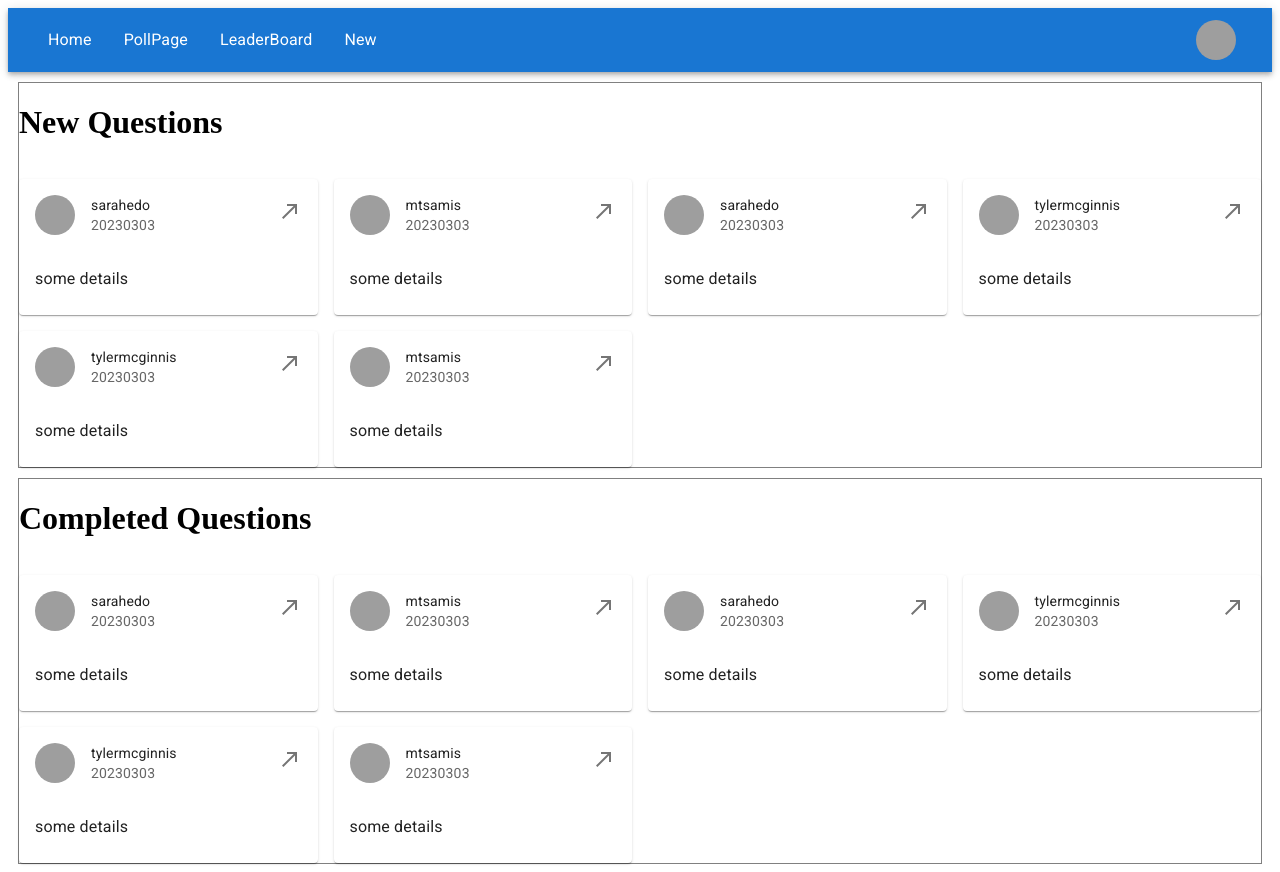
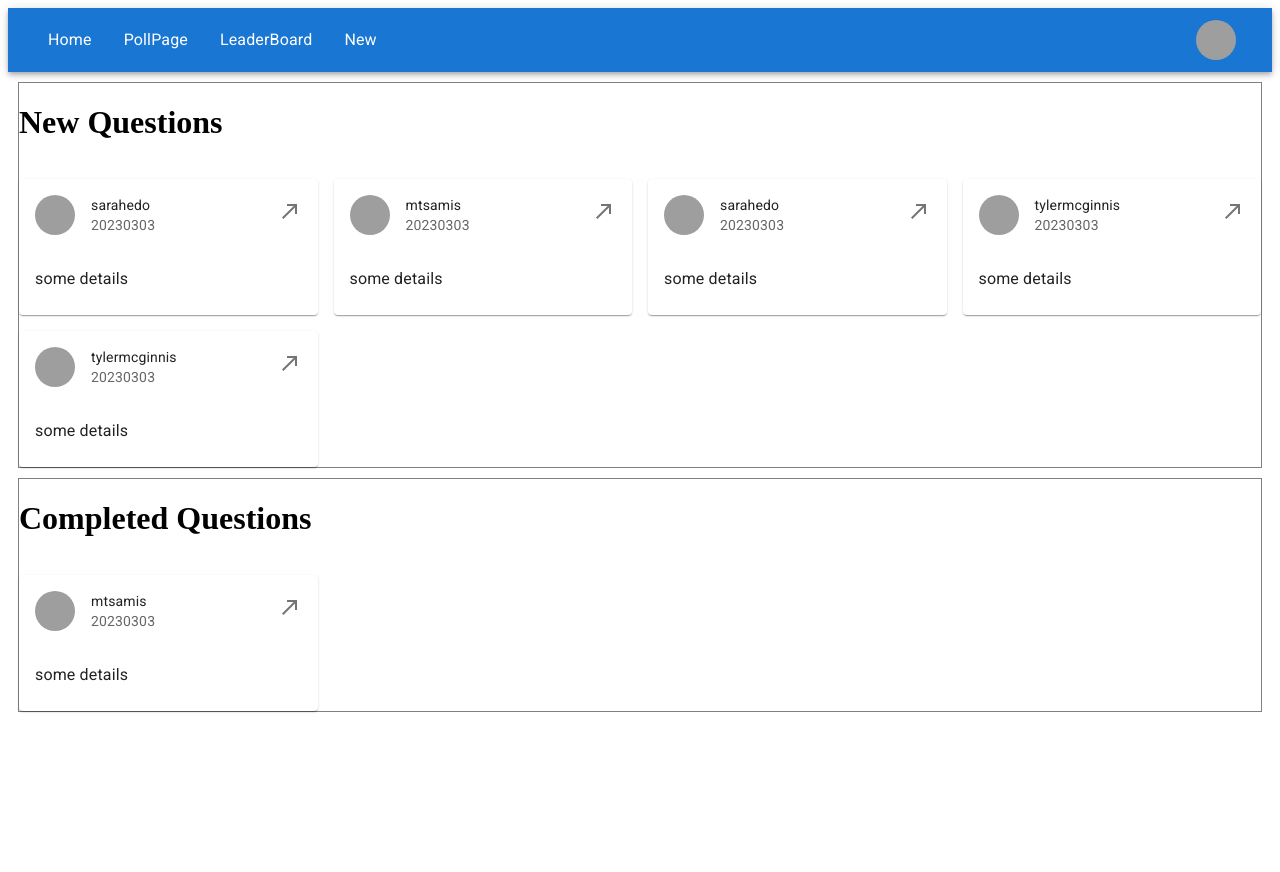
Before and after one commit to bjonen/udacity_react_project, a React (Create React App) app: page / in a window 1280 px wide. After the commit the page ends 800 px from the top, so only its background shows below. Built offline with nearby package versions, Linux system fonts and the light colour scheme; grey boxes are pictures that could not be loaded.

Commit message:
OverviewPage responds to user auth

```diff
--- a/src/components/Navbar.js
+++ b/src/components/Navbar.js
@@ -45,10 +45,13 @@ export default function MenuAppBar() {
   };
 
   const handleClose = (event) => {
+    const newUser = event.target.dataset["key"];
     console.log("handleClose", event);
-    console.log("newuser", event.target.dataset["key"]);
+    console.log("newuser", newUser);
     setAnchorEl(null);
-    dispatch(login(event.target.dataset["key"]));
+    if (newUser) {
+      dispatch(login(event.target.dataset["key"]));
+    }
   };
 
   const pages = [
--- a/src/components/OverviewPage.js
+++ b/src/components/OverviewPage.js
@@ -4,13 +4,21 @@
 import Grid from "@mui/material/Grid";
 import GridCard from "./GridCard";
 import { useGetQuestionsQuery, useGetUsersQuery } from "../apiSlice";
+import { useSelector } from "react-redux";
 
-const getCardData = (questions, users) => {
+const getCardData = (questions, users, authedUser) => {
   if (!questions || !users) {
-    return [];
+    return {
+      cardData: [],
+      cardDataCompleted: [],
+      cardDataNew: [],
+    };
   }
   let cardData = [];
+  let cardDataNew = [];
+  let cardDataCompleted = [];
   let myObject = {};
+  let answers = users[authedUser].answers;
   Object.keys(questions).forEach((key) => {
     console.log("question", key);
     const quest = questions[key];
@@ -21,28 +29,30 @@ const getCardData = (questions, users) => {
       avatar: author.avatarURL,
       timestmap: quest.timestamp,
     };
+    if (answers.hasOwnProperty(key)) {
+      cardDataCompleted.push(myObject);
+    } else {
+      cardDataNew.push(myObject);
+    }
     cardData.push(myObject);
   });
-  console.log("cardData", cardData);
-  return cardData;
+  return {
+    cardData: cardData,
+    cardDataCompleted: cardDataCompleted,
+    cardDataNew: cardDataNew,
+  };
+};
+
+const processGetApis = ({ data, isLoading, isSuccess, isError, error }) => {
+  // XXX Add error handling
+  return data;
 };
 
 function OverviewPage() {
-  const {
-    data: users,
-    isLoading,
-    isSuccess,
-    isError,
-    error,
-  } = useGetUsersQuery();
-  const {
-    data: questions,
-    isLoadingQuestions,
-    isSuccessQuestions,
-    isErrorQuestions,
-    errorQuestions,
-  } = useGetQuestionsQuery();
-  const cardData = getCardData(questions, users);
+  const authedUser = useSelector((state) => state.authedUser.id);
+  const users = processGetApis(useGetUsersQuery());
+  const questions = processGetApis(useGetQuestionsQuery());
+  const fullCardData = getCardData(questions, users, authedUser);
   return (
     <div>
       <div
@@ -57,7 +67,7 @@ function OverviewPage() {
           <Grid item xs={12}>
             <h1>New Questions</h1>
           </Grid>
-          {cardData.map((card) => (
+          {fullCardData.cardDataNew.map((card) => (
             <Grid key={card.id} item xs={12} sm={6} md={3}>
               <GridCard key={card.id} card={card} />
             </Grid>
@@ -77,7 +87,7 @@ function OverviewPage() {
           <Grid item xs={12}>
             <h1>Completed Questions</h1>
           </Grid>
-          {cardData.map((card) => (
+          {fullCardData["cardDataCompleted"].map((card) => (
             <Grid key={card.id} item xs={12} sm={6} md={3}>
               <GridCard key={card.id} card={card} />
             </Grid>
```
